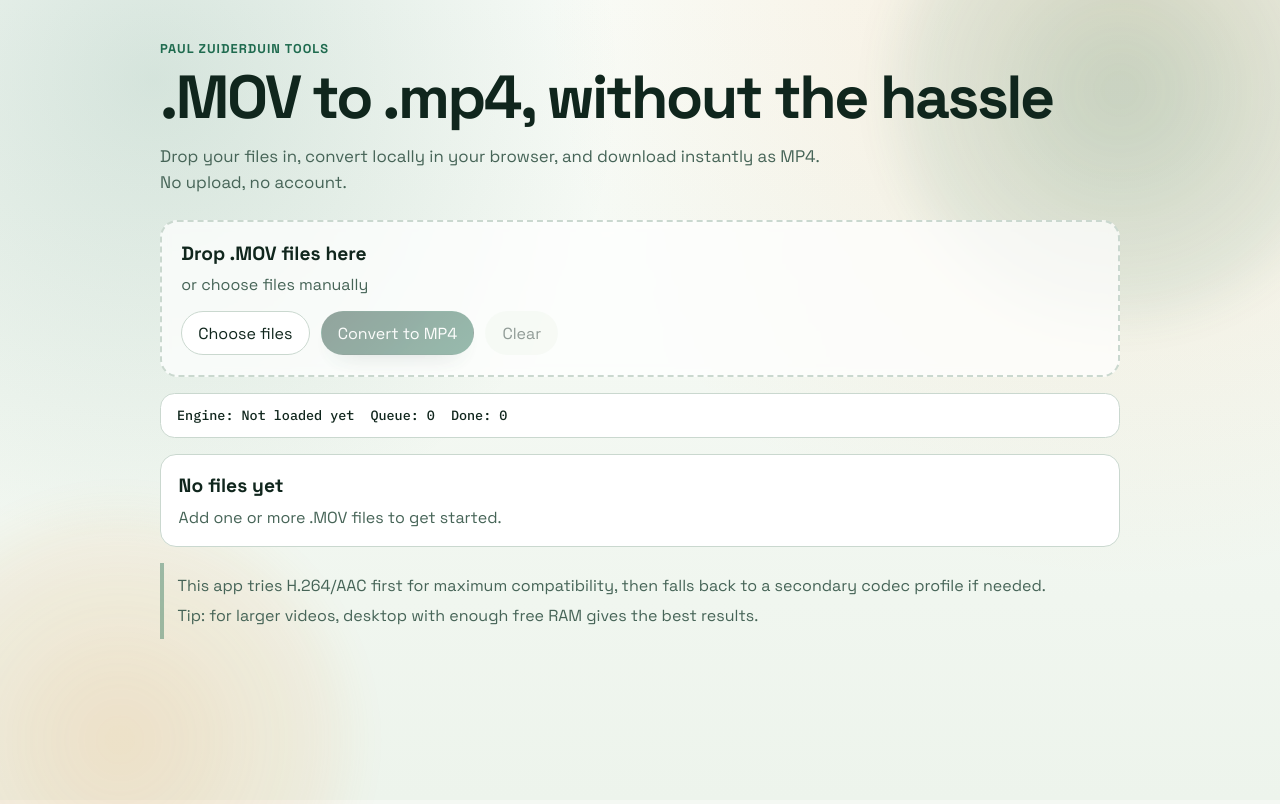
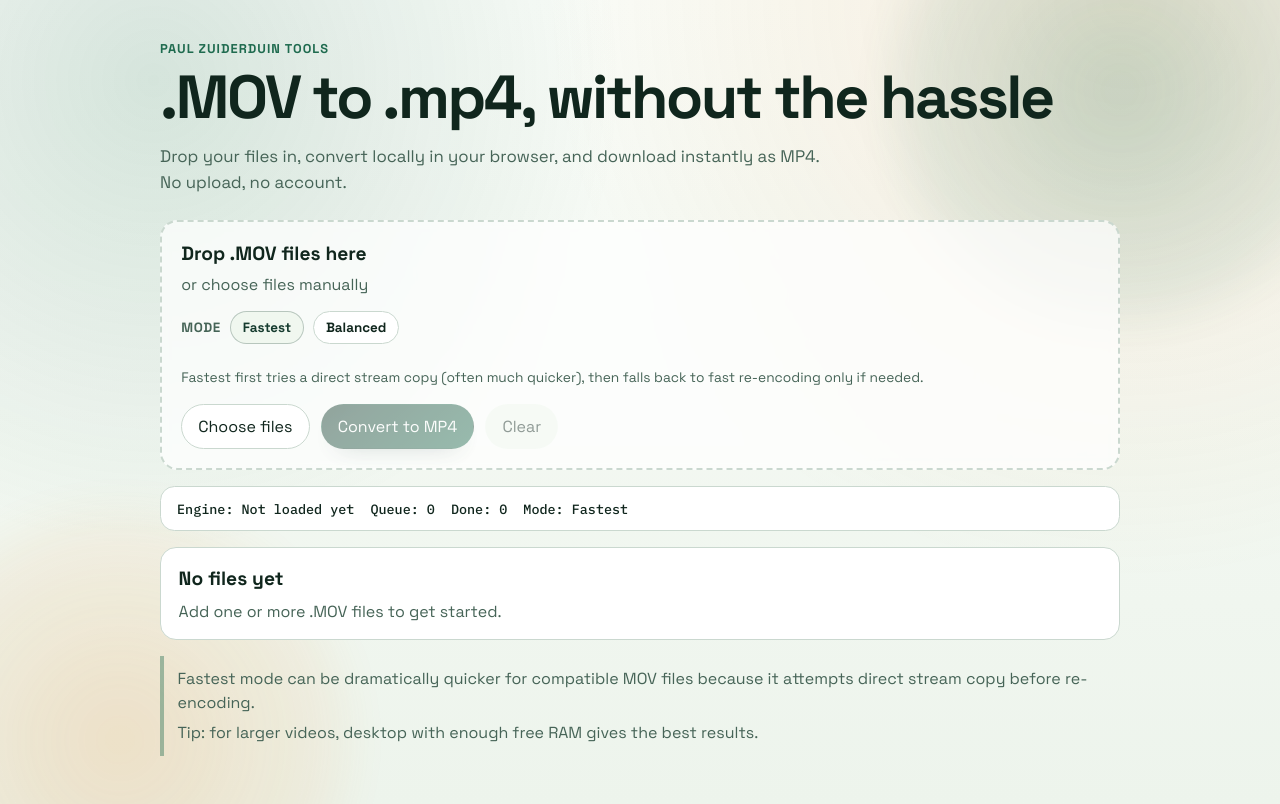
Before and after one commit to Paulmzuiderduin/mov2mp4, a React (Vite) app: page / in a window 1280 px wide. Built offline with nearby package versions, Linux system fonts and the light colour scheme.

Commit message:
Add Fastest mode with direct stream copy and speed controls

```diff
--- a/src/App.jsx
+++ b/src/App.jsx
@@ -56,19 +56,161 @@
   let lastError = null;
   for (const command of commands) {
     try {
-      const code = await ffmpeg.exec(command);
+      const code = await ffmpeg.exec(command.args);
       if (code !== 0) {
         const tail = getLogTail();
         throw new Error(
-          tail ? `FFmpeg exited with code ${code}. ${tail}` : `FFmpeg exited with code ${code}.`
+          tail
+            ? `${command.label} failed (code ${code}). ${tail}`
+            : `${command.label} failed (code ${code}).`
         );
       }
-      return;
+      return command.label;
     } catch (error) {
       lastError = error;
     }
   }
   throw lastError || new Error('Conversion failed.');
+}
+
+function buildConversionPlans(inputName, outputName, speedMode) {
+  const directCopy = {
+    label: 'Direct stream copy (no re-encode)',
+    args: [
+      '-i',
+      inputName,
+      '-map',
+      '0:v:0',
+      '-map',
+      '0:a?',
+      '-sn',
+      '-dn',
+      '-c',
+      'copy',
+      '-movflags',
+      '+faststart',
+      outputName
+    ]
+  };
+
+  if (speedMode === 'fastest') {
+    return [
+      directCopy,
+      {
+        label: 'Fast re-encode (H.264/AAC ultrafast)',
+        args: [
+          '-i',
+          inputName,
+          '-map',
+          '0:v:0',
+          '-map',
+          '0:a?',
+          '-sn',
+          '-dn',
+          '-c:v',
+          'libx264',
+          '-preset',
+          'ultrafast',
+          '-crf',
+          '30',
+          '-c:a',
+          'aac',
+          '-b:a',
+          '96k',
+          '-movflags',
+          '+faststart',
+          outputName
+        ]
+      },
+      {
+        label: 'Fast fallback (MPEG4/AAC)',
+        args: [
+          '-i',
+          inputName,
+          '-sn',
+          '-dn',
+          '-c:v',
+          'mpeg4',
+          '-q:v',
+          '7',
+          '-c:a',
+          'aac',
+          '-b:a',
+          '96k',
+          '-movflags',
+          '+faststart',
+          outputName
+        ]
+      }
+    ];
+  }
+
+  return [
+    directCopy,
+    {
+      label: 'Balanced re-encode (H.264/AAC)',
+      args: [
+        '-i',
+        inputName,
+        '-map',
+        '0:v:0',
+        '-map',
+        '0:a?',
+        '-sn',
+        '-dn',
+        '-c:v',
+        'libx264',
+        '-preset',
+        'veryfast',
+        '-crf',
+        '22',
+        '-c:a',
+        'aac',
+        '-b:a',
+        '128k',
+        '-movflags',
+        '+faststart',
+        outputName
+      ]
+    },
+    {
+      label: 'Balanced fallback (MPEG4/AAC)',
+      args: [
+        '-i',
+        inputName,
+        '-sn',
+        '-dn',
+        '-c:v',
+        'mpeg4',
+        '-q:v',
+        '5',
+        '-c:a',
+        'aac',
+        '-b:a',
+        '128k',
+        '-movflags',
+        '+faststart',
+        outputName
+      ]
+    },
+    {
+      label: 'No-audio fallback',
+      args: [
+        '-i',
+        inputName,
+        '-an',
+        '-c:v',
+        'libx264',
+        '-preset',
+        'veryfast',
+        '-crf',
+        '23',
+        '-movflags',
+        '+faststart',
+        outputName
+      ]
+    }
+  ];
 }
 
 export default function App() {
@@ -81,6 +223,7 @@
   const [queue, setQueue] = useState([]);
   const [isBusy, setIsBusy] = useState(false);
   const [isDragging, setIsDragging] = useState(false);
+  const [speedMode, setSpeedMode] = useState('fastest');
   const [engineStatus, setEngineStatus] = useState('idle');
   const [engineMessage, setEngineMessage] = useState('');
   const [notice, setNotice] = useState('');
@@ -175,7 +318,8 @@
           progress: 0,
           error: '',
           downloadUrl: '',
-          outputName: safeDownloadName(file.name)
+          outputName: safeDownloadName(file.name),
+          methodUsed: ''
         }));
       return prev.concat(additions);
     });
@@ -214,65 +358,10 @@
       return `Last ffmpeg logs: ${lines.slice(-6).join(' | ')}`;
     };
 
-    const primary = [
-      '-i',
-      inputName,
-      '-c:v',
-      'libx264',
-      '-preset',
-      'veryfast',
-      '-crf',
-      '22',
-      '-c:a',
-      'aac',
-      '-b:a',
-      '128k',
-      '-movflags',
-      '+faststart',
-      outputName
-    ];
-
-    const fallbackMpeg4 = [
-      '-i',
-      inputName,
-      '-c:v',
-      'mpeg4',
-      '-q:v',
-      '5',
-      '-c:a',
-      'aac',
-      '-b:a',
-      '128k',
-      '-movflags',
-      '+faststart',
-      outputName
-    ];
-
-    const fallbackNoAudio = [
-      '-i',
-      inputName,
-      '-an',
-      '-c:v',
-      'libx264',
-      '-preset',
-      'veryfast',
-      '-crf',
-      '22',
-      '-movflags',
-      '+faststart',
-      outputName
-    ];
-
-    const fallbackDefault = [
-      '-i',
-      inputName,
-      '-movflags',
-      '+faststart',
-      outputName
-    ];
+    const plans = buildConversionPlans(inputName, outputName, speedMode);
 
     try {
-      await tryCommands(ffmpeg, [primary, fallbackMpeg4, fallbackNoAudio, fallbackDefault], logTail);
+      const methodUsed = await tryCommands(ffmpeg, plans, logTail);
       const data = await ffmpeg.readFile(outputName);
       if (!(data instanceof Uint8Array) || data.byteLength === 0) {
         const tail = logTail();
@@ -293,7 +382,8 @@
                 status: 'done',
                 progress: 100,
                 error: '',
-                downloadUrl
+                downloadUrl,
+                methodUsed
               }
             : entry
         )
@@ -335,7 +425,8 @@
                   ...entry,
                   status: 'converting',
                   progress: Math.max(entry.progress, 1),
-                  error: ''
+                  error: '',
+                  methodUsed: ''
                 }
               : entry
           )
@@ -410,6 +501,29 @@
             <strong>Drop .MOV files here</strong>
             <p>or choose files manually</p>
           </div>
+          <div className="speed-mode">
+            <span className="speed-label">Mode</span>
+            <button
+              type="button"
+              className={`mode-pill ${speedMode === 'fastest' ? 'is-active' : ''}`}
+              onClick={() => setSpeedMode('fastest')}
+              disabled={isBusy}
+            >
+              Fastest
+            </button>
+            <button
+              type="button"
+              className={`mode-pill ${speedMode === 'balanced' ? 'is-active' : ''}`}
+              onClick={() => setSpeedMode('balanced')}
+              disabled={isBusy}
+            >
+              Balanced
+            </button>
+          </div>
+          <p className="speed-note">
+            Fastest first tries a direct stream copy (often much quicker), then falls back to fast
+            re-encoding only if needed.
+          </p>
           <div className="actions">
             <button type="button" onClick={triggerPicker} className="button button-secondary">
               Choose files
@@ -454,6 +568,7 @@
           </span>
           <span>Queue: {queuedCount}</span>
           <span>Done: {doneCount}</span>
+          <span>Mode: {speedMode === 'fastest' ? 'Fastest' : 'Balanced'}</span>
         </section>
 
         {engineMessage ? <p className="hint">{engineMessage}</p> : null}
@@ -476,6 +591,7 @@
                   <div className="progress">
                     <span style={{ width: `${item.progress}%` }} />
                   </div>
+                  {item.methodUsed ? <p className="hint item-hint">{item.methodUsed}</p> : null}
                   {item.error ? <p className="error">{item.error}</p> : null}
                 </div>
                 <div className="queue-actions">
@@ -500,8 +616,8 @@
 
         <footer className="footer-note">
           <p>
-            This app tries H.264/AAC first for maximum compatibility, then falls back to a
-            secondary codec profile if needed.
+            Fastest mode can be dramatically quicker for compatible MOV files because it attempts
+            direct stream copy before re-encoding.
           </p>
           <p>Tip: for larger videos, desktop with enough free RAM gives the best results.</p>
         </footer>
--- a/src/styles.css
+++ b/src/styles.css
@@ -126,6 +126,44 @@
   color: var(--muted);
 }
 
+.speed-mode {
+  display: flex;
+  flex-wrap: wrap;
+  align-items: center;
+  gap: 0.55rem;
+}
+
+.speed-label {
+  font-size: 0.84rem;
+  font-weight: 700;
+  color: var(--muted);
+  text-transform: uppercase;
+  letter-spacing: 0.05em;
+}
+
+.mode-pill {
+  border: 1px solid var(--line);
+  background: #fff;
+  color: var(--ink);
+  border-radius: 999px;
+  padding: 0.45rem 0.75rem;
+  font-size: 0.84rem;
+  font-weight: 700;
+}
+
+.mode-pill.is-active {
+  border-color: rgba(21, 59, 46, 0.26);
+  background: var(--panel-soft);
+  color: var(--brand-dark);
+}
+
+.speed-note {
+  margin: 0;
+  color: var(--muted);
+  font-size: 0.86rem;
+  line-height: 1.5;
+}
+
 .dropzone.is-dragging {
   border-color: var(--brand);
   background: #f3fbf6;
@@ -193,6 +231,11 @@
   margin: 0.65rem 0 0;
   color: var(--muted);
   font-size: 0.92rem;
+}
+
+.item-hint {
+  font-size: 0.82rem;
+  margin-top: 0.5rem;
 }
 
 .queue {
```
